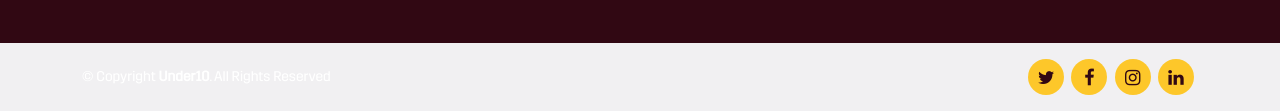
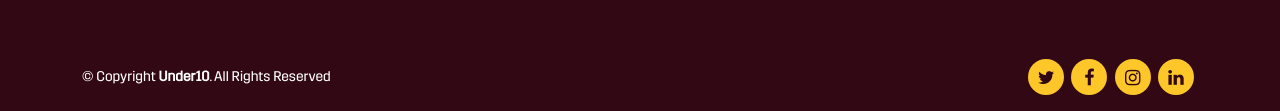
Before and after one commit to pareeklokesh/under10, a plain HTML site: page index.html in a window 1280 px wide. Shown: the part 2903-3014 px from the top of the page. Drawn offline with nearby package versions, Linux system fonts and the light colour scheme.

Commit message:
Add files via upload

```diff
--- a/index.html
+++ b/index.html
@@ -656,7 +656,7 @@
         </div>
       </div>
     </div>
-<div class="container-fluid" style="background: #f1f0f2;">
+<div class="container-fluid" style="background: #310813;">
     <div class="container d-md-flex py-3" style="justify-content: space-between;align-items: center;">
 
       <div class="mr-md-auto text-center text-md-left">
```
